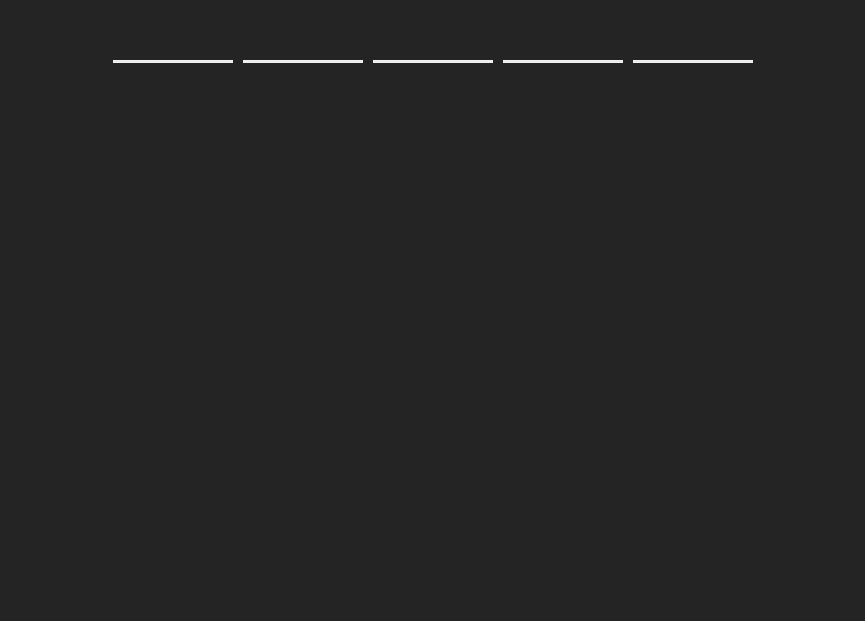
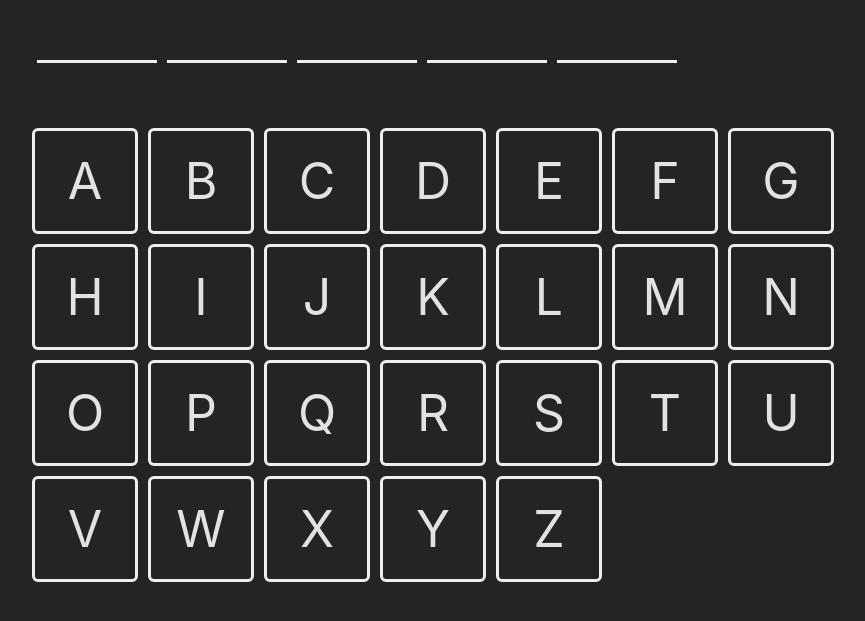
Before and after one commit to EdgarAlonsoPerez/hangman, a React (Vite) app: page / in a window 1280 px wide. Shown: the part 145-766 px from the top of the page, without its empty margins (207-1072 px from the left). Built offline with nearby package versions, Linux system fonts and the light colour scheme.

Commit message:
feat(app): Add CSS and 'Letter' component to show the keyboard

```diff
--- a/src/App.jsx
+++ b/src/App.jsx
@@ -44,10 +44,34 @@ const Field = ({ children }) => {
     )
 }
 
+const Letter = ({letter, isPicked, pickLetter}) => {
+    const handleClick = () => {
+        pickLetter(letter);
+    }
+    const className = `letter ${ isPicked ? 'is-picked' :  ''}`
+    return (
+        <div
+            className={className}
+            onClick={handleClick}
+        >
+            {letter}
+        </div>
+    )
+}
+
 function App() {
     const [word, setWord] =  useState(WORDS[Math.floor(Math.random() * WORDS.length)])
     const [keyword, setKeyword] = useState({...VIRGIN_KEYWORD})
-
+    const pickLetter = (letter) => {
+        let newKeyboard = {...keyword};
+        newKeyboard[letter] =  true;
+        if(!word.includes(letter)) {
+            for (const [key, value] of Object.entries(newKeyboard)) {
+                newKeyboard[key] = true;
+            }
+        }
+        setKeyword(newKeyboard)
+    }
     return (
         <>
             <main className="board">
@@ -62,6 +86,19 @@ function App() {
                         })
                     }
                 </section>
+                <section className="keyboard">
+                    {
+                        Object.entries(keyword).map(([key, value]) => {
+                            return (
+                                <Letter
+                                    letter={key}
+                                    isPicked={value}
+                                    pickLetter={pickLetter}
+                                />
+                            )
+                        })
+                    }
+                </section>
             </main>
         </>
     )
--- a/src/index.css
+++ b/src/index.css
@@ -38,3 +38,20 @@
   align-items: center; /* Vertically center the text */
   justify-content: center;
 }
+
+.board .keyboard {
+  display: grid;
+  grid-template-columns: repeat(7,10fr);
+  gap: 10px
+}
+
+.letter {
+  width: 100px;
+  height: 100px;
+  border: 3px solid #eee;
+  border-radius: 6px;
+  display: grid;
+  place-items: center;
+  cursor: pointer;
+  font-size:50px;
+}
```
